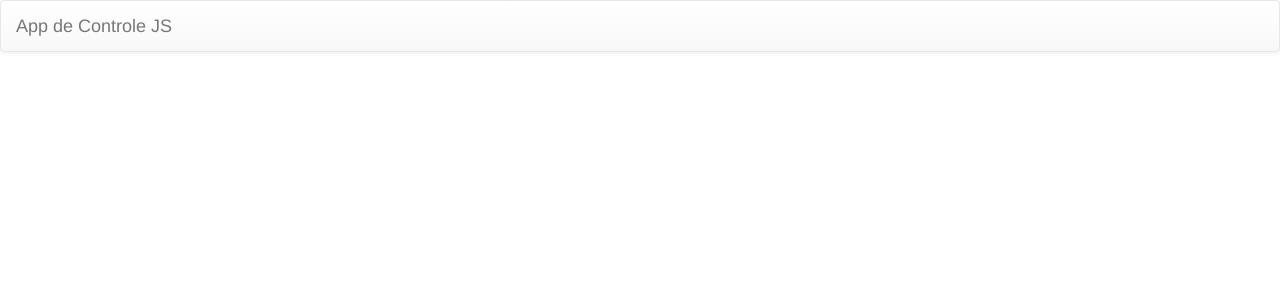
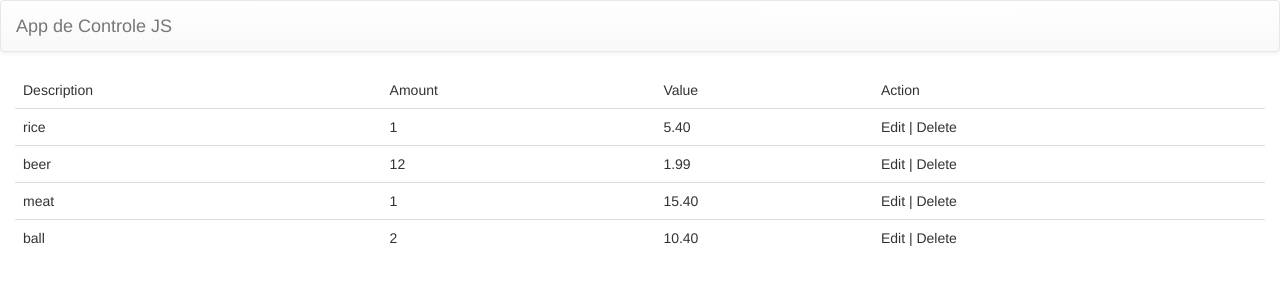
Before and after one commit to kadumx/sysControlJS, a plain HTML site: page index.html in a window 1280 px wide. Drawn offline with Linux system fonts and the light colour scheme.

Commit message:
Atualização JS e Html

```diff
--- a/index.html
+++ b/index.html
@@ -22,6 +22,13 @@
 		  </div>
 		</nav>
 
+		<div class="container-fluid">
+			<table id="listTable" class="table">
+
+			</table>
+
+		</div>
+
 	<script type="text/javascript" src="js/main.js"></script>
 	<script type="text/javascript" src="js/config.js"></script>
 
--- a/js/main.js
+++ b/js/main.js
@@ -0,0 +1,27 @@
+
+
+var list = [
+	{"desc":"rice","amount":"1","value":"5.40"},
+	{"desc":"beer","amount":"12","value":"1.99"},
+	{"desc":"meat","amount":"1","value":"15.40"},
+	{"desc":"ball","amount":"2","value":"10.40"}
+
+];
+
+function getTotal (list){
+	var total = 0;
+	for (var key in list){
+		total += list[key].value * list[key].amount;
+	}
+	return total;
+}
+
+function setList(list){
+	var table = '<thead><tr><td>Description</td><td>Amount</td><td>Value</td><td>Action</td></tr></thead><tbody>';
+	for(var key in list){
+		table += '<tr><td>'+ list[key].desc +'</td><td>'+ list[key].amount +'</td><td>'+ list[key].value +'</td><td>Edit | Delete</td></tr>';
+	}
+	table += '</tbody>';
+	document.getElementById("listTable") .innerHTML = table;
+}
+setList(list);
```
